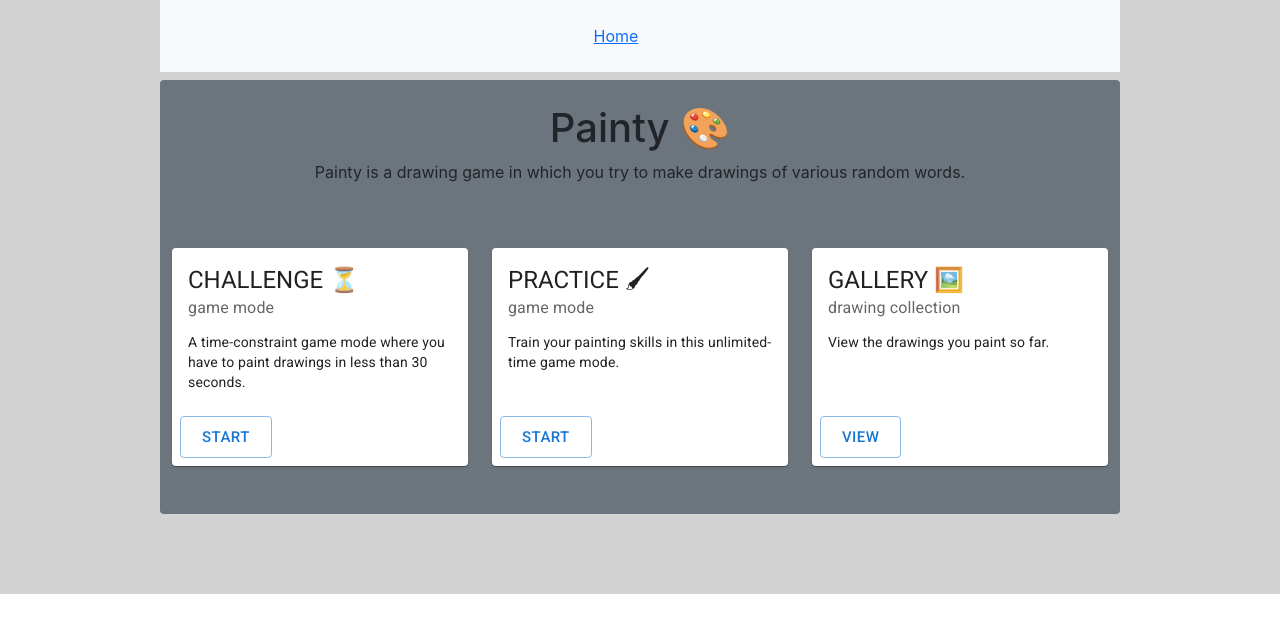
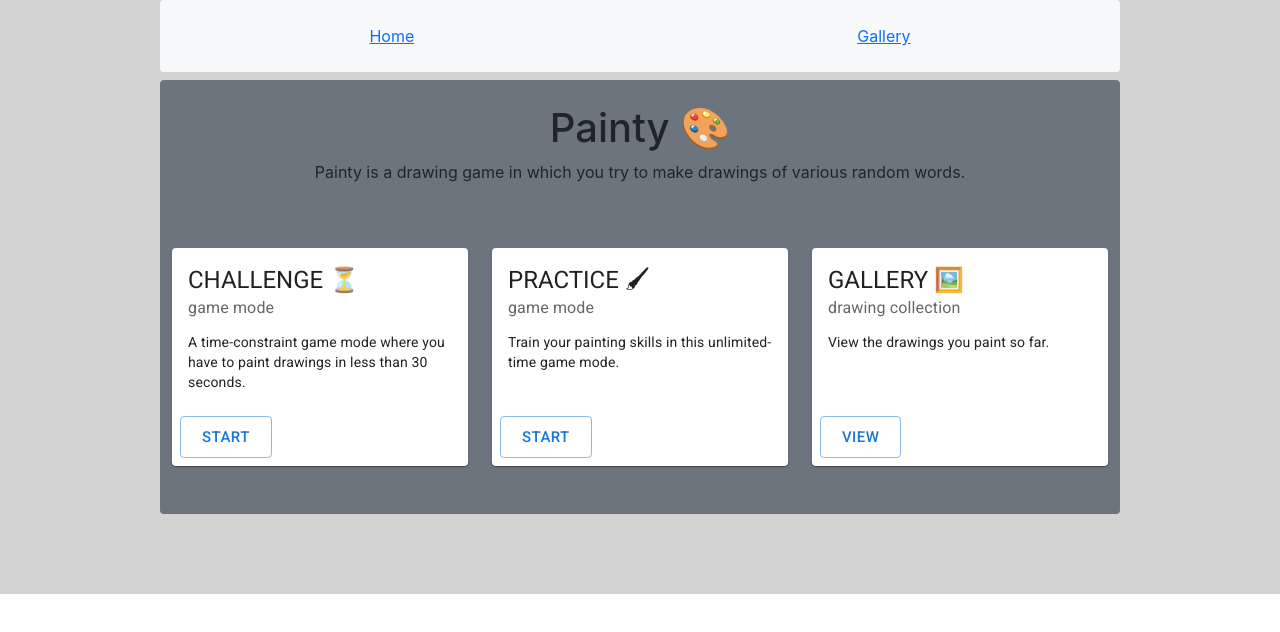
Before and after one commit to SilviuIordache/Painty, a React (Create React App) app: page / in a window 1280 px wide. Shown: the top 632 px of the page. Built offline with nearby package versions, Linux system fonts and the light colour scheme; a web font is replaced by a local one.

Commit message:
Add back gallery

```diff
--- a/src/components/Navigation/Navigation.js
+++ b/src/components/Navigation/Navigation.js
@@ -2,10 +2,10 @@ import { Link } from "react-router-dom";
 
 export default function Navigation() {
   return (
-    <div className="row mb-2">
-      <div className="col-12 bg-light py-4 d-flex justify-content-around">
+    <div className="row mb-2 bg-light rounded">
+      <div className="col-12 py-4 d-flex justify-content-around">
         <Link to="/" className="me-5">Home</Link>
-        {/* <Link to="/gallery">Gallery</Link> */}
+        <Link to="/gallery">Gallery</Link>
       </div>
     </div>
   )
```
